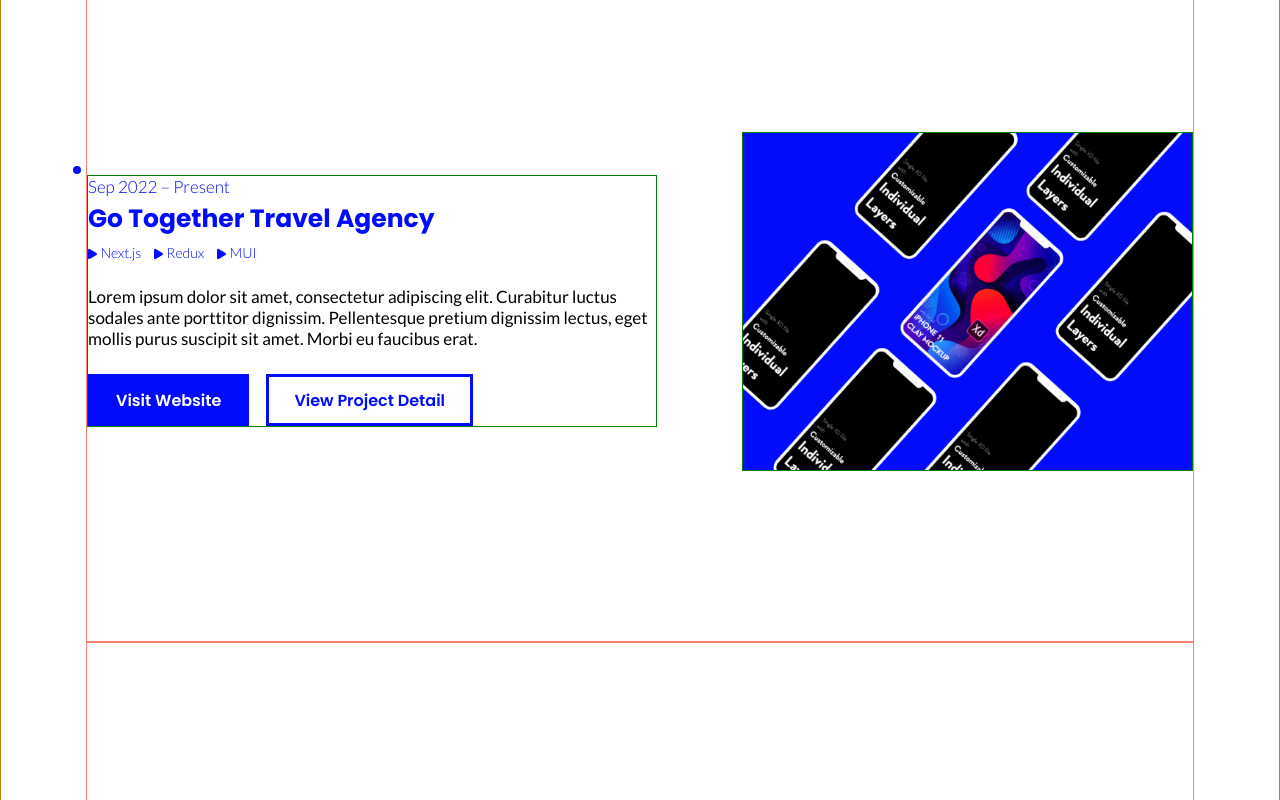
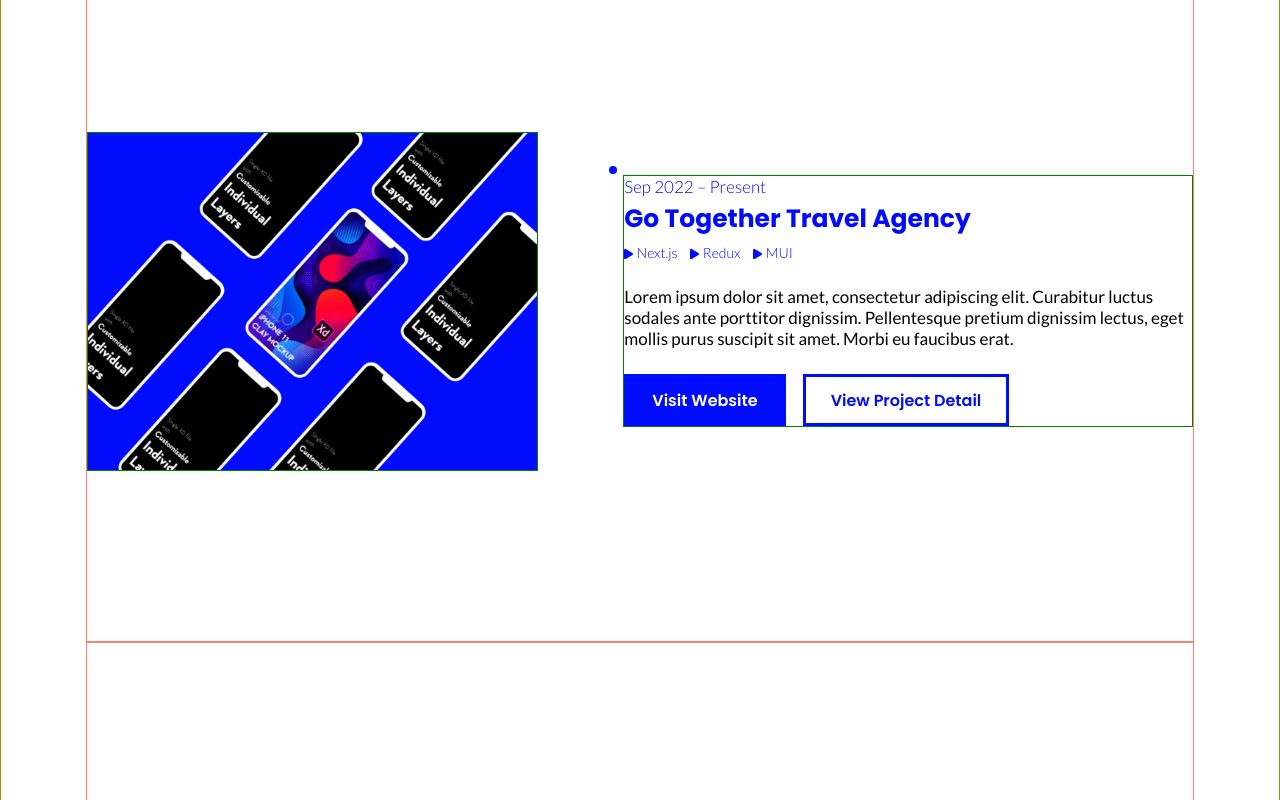
Before and after one commit to hyeonahc/portfolio, a Next.js app: page / in a window 1280 px wide. Shown: the part 840-1640 px from the top of the page. Built offline with nearby package versions, Linux system fonts and the light colour scheme.

Commit message:
#9 design: Change order of column

```diff
--- a/components/ProjectSection/ProjectItem/index.js
+++ b/components/ProjectSection/ProjectItem/index.js
@@ -52,9 +52,16 @@ const ProjectItem = ({ projectItemData, projectNumber }) => {
       padding='10em 0'
       justifyContent='space-evenly'
       gap='5em'>
-      <Col
-        flexBasis='70%'
-        order={projectNumber % 2 === 0 && 1}>
+      <Col order={projectNumber === 2 && 1}>
+        <Image
+          src={project}
+          width='100%'
+          height='100%'
+          alt='project picture'
+          style={{ width: '100%', height: '100%' }}
+        />
+      </Col>
+      <Col flexBasis='70%'>
         <Date>
           <BulletPoint
             top='-10px'
@@ -74,15 +81,6 @@ const ProjectItem = ({ projectItemData, projectNumber }) => {
         <Description>{description}</Description>
         <Button btnInfo={btnInfo} />
       </Col>
-      <Col>
-        <Image
-          src={project}
-          width='100%'
-          height='100%'
-          alt='project picture'
-          style={{ width: '100%', height: '100%' }}
-        />
-      </Col>
     </Row>
   )
 }
```
